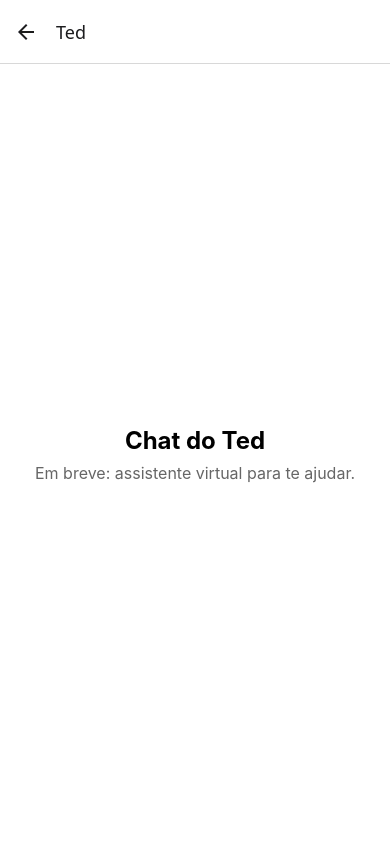
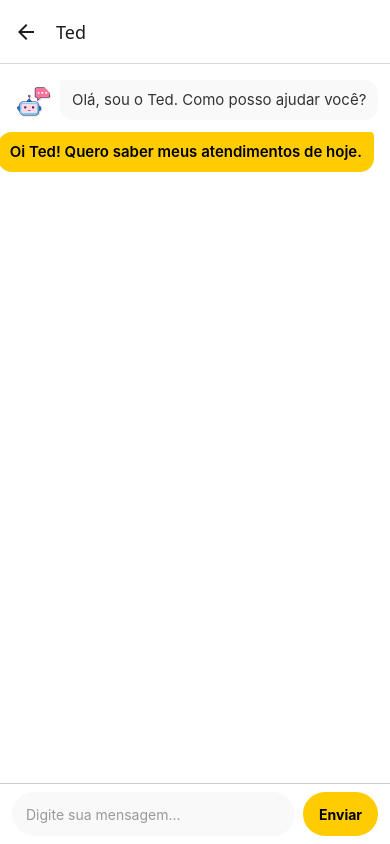
Before and after one commit to RonCko/Agendamento, a React Native app in the folder agendamento/: screen /Chat in a window 390 px wide. Built offline with nearby package versions, Linux system fonts and the light colour scheme.

Commit message:
ChatScreen básica

```diff
--- a/agendamento/app.json
+++ b/agendamento/app.json
@@ -20,7 +20,8 @@
         "foregroundImage": "./assets/adaptive-icon.png",
         "backgroundColor": "#ffffff"
       },
-      "edgeToEdgeEnabled": true
+      "edgeToEdgeEnabled": true,
+      "softwareKeyboardLayoutMode": "resize"
     },
     "web": {
       "favicon": "./assets/images/logo_utfpr.png"
--- a/agendamento/src/screens/ChatScreen/index.js
+++ b/agendamento/src/screens/ChatScreen/index.js
@@ -1,37 +1,159 @@
-import React from 'react';
-import { View, Text, StyleSheet } from 'react-native';
-import { SafeAreaView } from 'react-native-safe-area-context';
+import React, { useState } from 'react';
+import { View, Text, StyleSheet, Image, TextInput, TouchableOpacity, KeyboardAvoidingView, Platform, FlatList } from 'react-native';
+import { SafeAreaView, useSafeAreaInsets } from 'react-native-safe-area-context';
+import colors from '../../../colors/colors';
 
 export default function ChatScreen() {
+  const insets = useSafeAreaInsets();
+  const [input, setInput] = useState('');
+
+  // Mensagens de exemplo: uma do bot e uma do usuário
+  const messages = [
+    {
+      id: '1',
+      type: 'bot',
+      text: 'Olá, sou o Ted. Como posso ajudar você?',
+      avatar: require('../../../assets/images/chatbot.png'),
+    },
+    {
+      id: '2',
+      type: 'user',
+      text: 'Oi Ted! Quero saber meus atendimentos de hoje.',
+    },
+  ];
+
+  const renderItem = ({ item }) => {
+    if (item.type === 'bot') {
+      return (
+        <View style={styles.row}>
+          <Image source={item.avatar} style={styles.avatar} />
+          <View style={[styles.bubble, styles.bubbleBot]}>
+            <Text style={styles.textBot}>{item.text}</Text>
+          </View>
+        </View>
+      );
+    }
+    return (
+      <View style={[styles.row, styles.rowUser]}>
+        <View style={[styles.bubble, styles.bubbleUser]}>
+          <Text style={styles.textUser}>{item.text}</Text>
+        </View>
+      </View>
+    );
+  };
+
   return (
     <SafeAreaView style={styles.container} edges={['top','left','right']}>
-      <View style={styles.content}>
-        <Text style={styles.title}>Chat do Ted</Text>
-        <Text style={styles.subtitle}>Em breve: assistente virtual para te ajudar.</Text>
-      </View>
+      <KeyboardAvoidingView
+        style={styles.flex}
+        behavior={Platform.OS === 'ios' ? 'padding' : undefined}
+        keyboardVerticalOffset={Platform.OS === 'ios' ? 0 : 0}
+      >
+        <FlatList
+          contentContainerStyle={styles.listContent}
+          data={messages}
+          renderItem={renderItem}
+          keyExtractor={(item) => item.id}
+        />
+
+        <View style={[styles.inputBar, { paddingBottom: Math.max(insets.bottom, 8) }]}>
+          <TextInput
+            style={styles.input}
+            placeholder="Digite sua mensagem..."
+            placeholderTextColor={colors.placeholder}
+            value={input}
+            onChangeText={setInput}
+            returnKeyType="send"
+          />
+          <TouchableOpacity style={styles.sendButton} onPress={() => {}}>
+            <Text style={styles.sendText}>Enviar</Text>
+          </TouchableOpacity>
+        </View>
+      </KeyboardAvoidingView>
     </SafeAreaView>
   );
 }
 
 const styles = StyleSheet.create({
+  flex: { flex: 1 },
   container: {
     flex: 1,
+    backgroundColor: colors.background,
+  },
+  listContent: {
+    paddingTop: 16,
+    paddingHorizontal: 16,
+    paddingBottom: 8,
+  },
+  row: {
+    flexDirection: 'row',
+    alignItems: 'flex-end',
+    marginBottom: 12,
+    maxWidth: '90%',
+  },
+  rowUser: {
+    alignSelf: 'flex-end',
+    justifyContent: 'flex-end',
+  },
+  avatar: {
+    width: 36,
+    height: 36,
+    borderRadius: 18,
+    marginRight: 8,
+  },
+  bubble: {
+    borderRadius: 14,
+    paddingVertical: 10,
+    paddingHorizontal: 12,
+  },
+  bubbleBot: {
+    backgroundColor: colors.inputBackground,
+    borderTopLeftRadius: 4,
+  },
+  bubbleUser: {
+    backgroundColor: colors.primary,
+    borderTopRightRadius: 4,
+    alignSelf: 'flex-end',
+  },
+  textBot: {
+    color: colors.text,
+    fontSize: 15,
+    lineHeight: 20,
+  },
+  textUser: {
+    color: '#000',
+    fontSize: 15,
+    fontWeight: '600',
+    lineHeight: 20,
+  },
+  inputBar: {
+    flexDirection: 'row',
+    alignItems: 'center',
+    paddingHorizontal: 12,
+    paddingTop: 8,
     backgroundColor: '#fff',
+    borderTopWidth: StyleSheet.hairlineWidth,
+    borderTopColor: colors.border,
   },
-  content: {
+  input: {
     flex: 1,
+    height: 44,
+    borderRadius: 22,
+    paddingHorizontal: 14,
+    backgroundColor: colors.inputBackground,
+    color: colors.text,
+    marginRight: 8,
+  },
+  sendButton: {
+    height: 44,
+    paddingHorizontal: 16,
+    borderRadius: 22,
+    backgroundColor: colors.primary,
     alignItems: 'center',
     justifyContent: 'center',
-    paddingHorizontal: 24,
   },
-  title: {
-    fontSize: 24,
+  sendText: {
     fontWeight: '700',
-    marginBottom: 8,
-  },
-  subtitle: {
-    fontSize: 16,
-    color: '#666',
-    textAlign: 'center',
+    color: '#000',
   },
 });
--- a/agendamento/src/screens/PerfilScreen/styles.js
+++ b/agendamento/src/screens/PerfilScreen/styles.js
@@ -8,7 +8,7 @@ const styles = StyleSheet.create({
     },
         // Ted agora é renderizado via HeaderTed reutilizável
     perfilContainer: {
-        flex: 3,
+        flex: 5,
         alignItems: 'center',
         justifyContent: 'center',
         paddingTop: 24,
@@ -19,7 +19,7 @@ const styles = StyleSheet.create({
         maxWidth: 300,
     },
     textContainer: {
-        flex: 5,
+        flex: 4,
         alignItems: 'center',
     },
     infoCard: {
```
